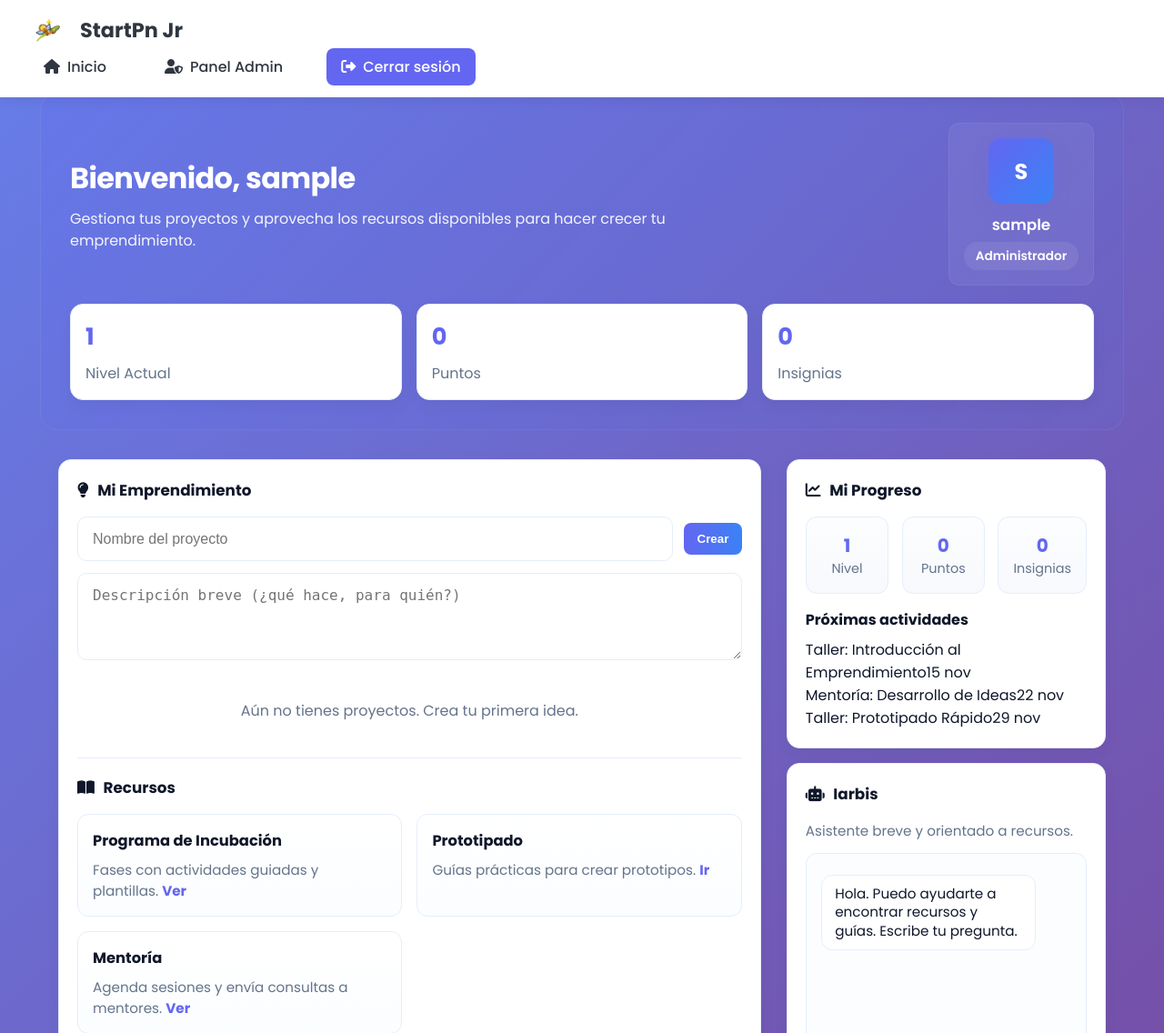
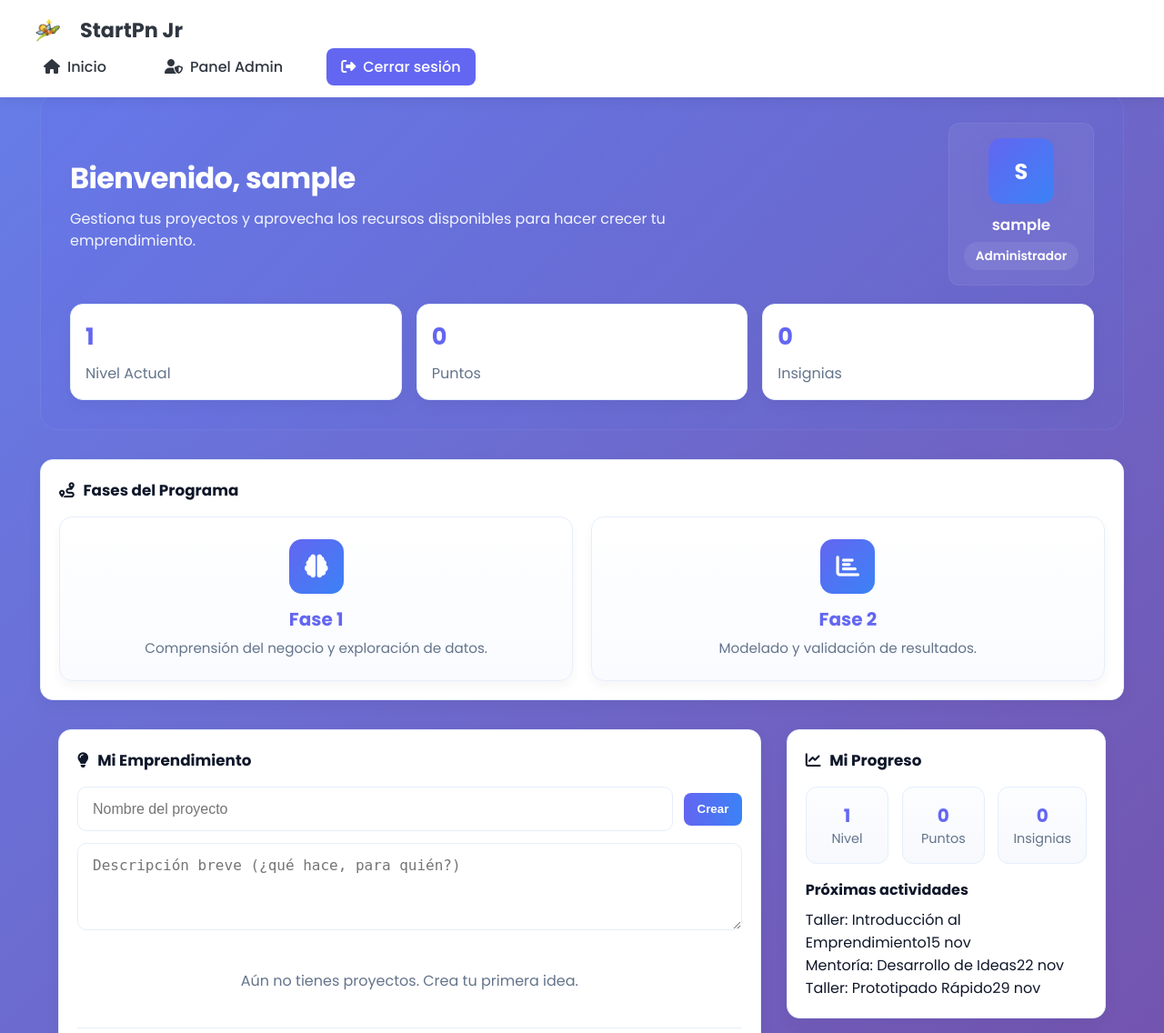
Before and after one commit to catabernal2003-png/Aula-Espejo, a Flask app: page /panel_emprendedor in a window 1280 px wide. Shown: the top 1136 px of the page at 91% size. Run offline with Flask 3, Linux system fonts and the light colour scheme; the visitor is signed in with stand-in values (Sample User, id 1); some libraries are stand-ins or nearby versions.

Commit message:
Se implementa una fase 2 en el emprendedor, con nombre fase_placeholder.html

```diff
--- a/app.py
+++ b/app.py
@@ -620,10 +620,16 @@
 
 @app.route('/fase1_emprendedor')
 def fase1_emprendedor():
-    if 'user_id' not in session or session.get('rol') != 'Emprendedor':
-        flash('No autorizado', 'error')
+    if 'user_id' not in session:
+        flash('Debes iniciar sesión para acceder a esta página.', 'error')
         return redirect(url_for('login'))
 
+    rol = session.get('rol')
+    if rol != 'Emprendedor':
+        flash('No tienes permiso para acceder a esta sección.', 'error')
+        return redirect(url_for('home'))
+
+    # --- Obtener los datos del usuario emprendedor ---
     user_id = session['user_id']
     connection = get_db_connection()
     cursor = connection.cursor(dictionary=True)
@@ -632,7 +638,21 @@
     cursor.close()
     connection.close()
 
-    return render_template('fase1_emprendedor.html', user=user)
+    # --- Cargar los datos de proyectos del usuario (si los tiene) ---
+    data = load_user_data(user_id)
+    proyectos = data.get('projects', [])
+
+    # --- Renderizar la página específica de la fase 1 ---
+    return render_template(
+        'fase1_emprendedor.html',
+        user=user,
+        proyectos=proyectos
+    )
+
+@app.route('/fase2_emprendedor')
+def fase2_emprendedor():
+    return render_template('fase2_emprendedor.html')
+
 
 
 @app.route('/ver_proyectos_emprendedor')
@@ -651,41 +671,6 @@
 
     return render_template('ver_proyectos_emprendedor.html', proyectos=proyectos)
 
-@app.route('/crear_proyecto', methods=['GET', 'POST'])
-def crear_proyecto():
-    # Solo permite el acceso a emprendedores
-    if 'user_id' not in session or session.get('rol') != 'Emprendedor':
-        flash('No autorizado', 'error')
-        return redirect(url_for('login'))
-
-    user_id = session['user_id']
-
-    if request.method == 'POST':
-        title = request.form.get('title')
-        description = request.form.get('description')
-        progress = int(request.form.get('progress', 0))
-
-        data = load_user_data(user_id)
-        projects = data.get('projects', [])
-
-        # Crear nuevo proyecto
-        new_project = {
-            'id': len(projects) + 1,
-            'title': title,
-            'description': description,
-            'progress': progress,
-            'created_at': datetime.now().strftime('%Y-%m-%d')
-        }
-
-        projects.append(new_project)
-        data['projects'] = projects
-        save_user_data(user_id, data)
-
-        flash('✅ Proyecto creado exitosamente.', 'success')
-        return redirect(url_for('ver_proyectos_emprendedor'))
-
-    # Si es GET, mostrar el formulario
-    return render_template('crear_proyecto.html')
 
 
 @app.route('/eliminar_proyecto/<int:proj_id>', methods=['POST'])
--- a/data/user_17.json
+++ b/data/user_17.json
@@ -25,17 +25,17 @@
   },
   "activities": [
     {
-      "date": "2025-11-07",
+      "date": "2025-11-08",
       "title": "Taller: Introducción al Emprendimiento",
       "type": "workshop"
     },
     {
-      "date": "2025-11-14",
+      "date": "2025-11-15",
       "title": "Mentoría: Desarrollo de Ideas",
       "type": "mentorship"
     },
     {
-      "date": "2025-11-21",
+      "date": "2025-11-22",
       "title": "Taller: Prototipado Rápido",
       "type": "workshop"
     }
--- a/templates/panel_emprendedor.html
+++ b/templates/panel_emprendedor.html
@@ -245,6 +245,84 @@
   </div>
 </div>
 
+<!-- Sección de fases del programa -->
+<div class="card" style="margin-top: 1.5rem; margin-bottom: 2rem;">
+  <div class="section-title"><i class="fas fa-route"></i> Fases del Programa</div>
+
+  <div class="fases-grid">
+    <a href="{{ url_for('fase1_emprendedor') }}" class="fase-card fase1">
+      <div class="fase-icon"><i class="fas fa-brain"></i></div>
+      <h3>Fase 1</h3>
+      <p>Comprensión del negocio y exploración de datos.</p>
+    </a>
+
+    <a href="{{ url_for('fase2_emprendedor') }}" class="fase-card fase2">
+      <div class="fase-icon"><i class="fas fa-chart-bar"></i></div>
+      <h3>Fase 2</h3>
+      <p>Modelado y validación de resultados.</p>
+    </a>
+  </div>
+</div>
+
+<style>
+/* Fases */
+.fases-grid {
+  display: grid;
+  grid-template-columns: repeat(auto-fit, minmax(260px, 1fr));
+  gap: 1.2rem;
+  margin-top: 1rem;
+}
+
+.fase-card {
+  display: flex;
+  flex-direction: column;
+  align-items: center;
+  text-align: center;
+  background: linear-gradient(180deg, #ffffff, #f9fbff);
+  border: 1px solid var(--card-border);
+  border-radius: 14px;
+  padding: 1.5rem;
+  transition: all 0.25s ease;
+  text-decoration: none;
+  color: var(--text);
+  box-shadow: 0 6px 12px rgba(12,18,30,0.04);
+}
+
+.fase-card:hover {
+  transform: translateY(-6px);
+  box-shadow: 0 12px 22px rgba(99,102,241,0.1);
+  border-color: var(--primary);
+}
+
+.fase-icon {
+  width: 60px;
+  height: 60px;
+  border-radius: 14px;
+  background: var(--avatar-gradient);
+  display: flex;
+  align-items: center;
+  justify-content: center;
+  color: white;
+  font-size: 1.6rem;
+  margin-bottom: 0.8rem;
+}
+
+.fase-card h3 {
+  margin: 0;
+  font-size: 1.25rem;
+  font-weight: 700;
+  color: var(--primary);
+}
+
+.fase-card p {
+  margin-top: 0.4rem;
+  color: var(--muted);
+  font-size: 0.95rem;
+  line-height: 1.45;
+}
+</style>
+
+
 <div class="dashboard">
   <!-- Main izquierdo -->
   <div class="card">
```
Also changed, not shown: templates/fase_placeholder.html (added, +12 -0 lines).
